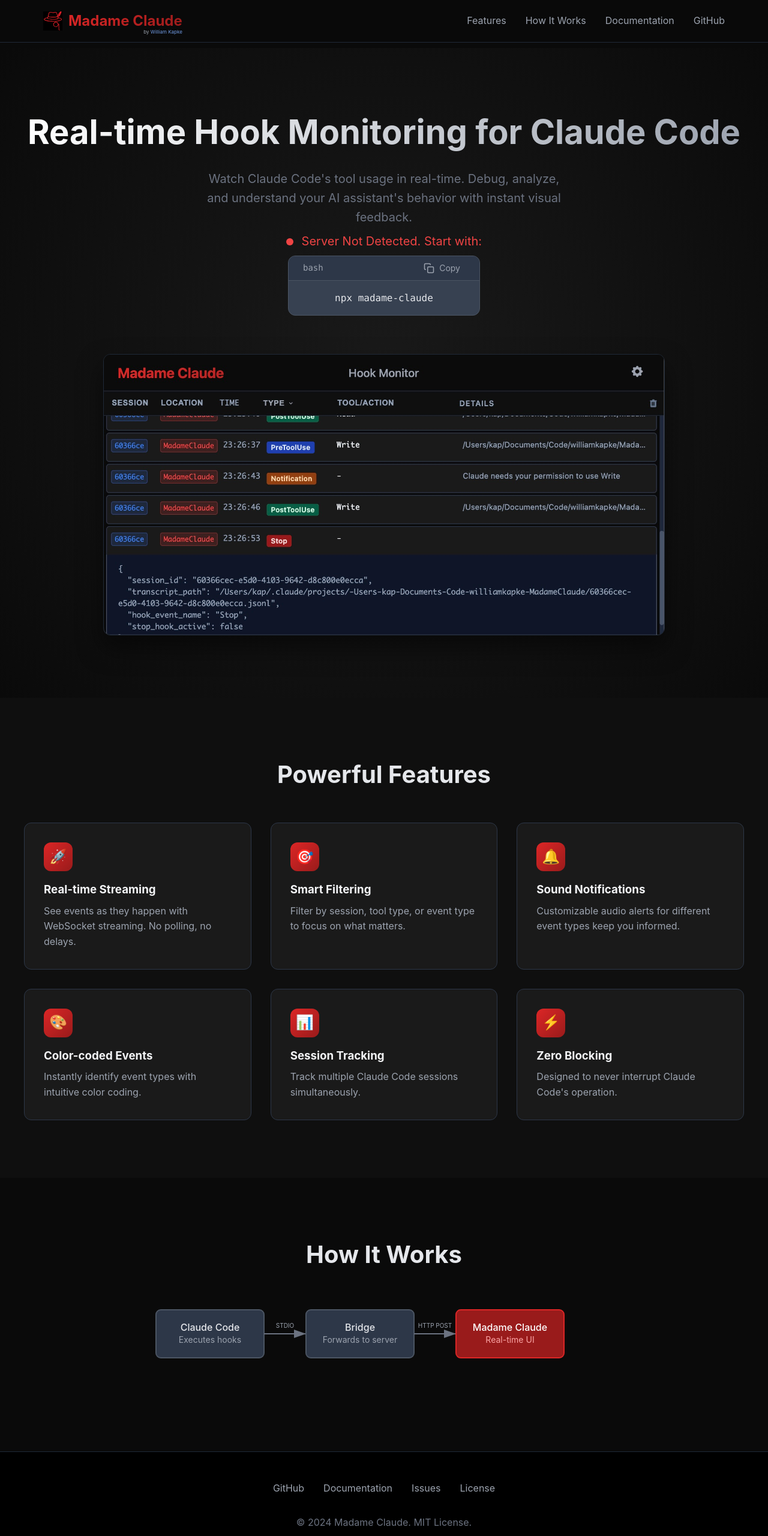
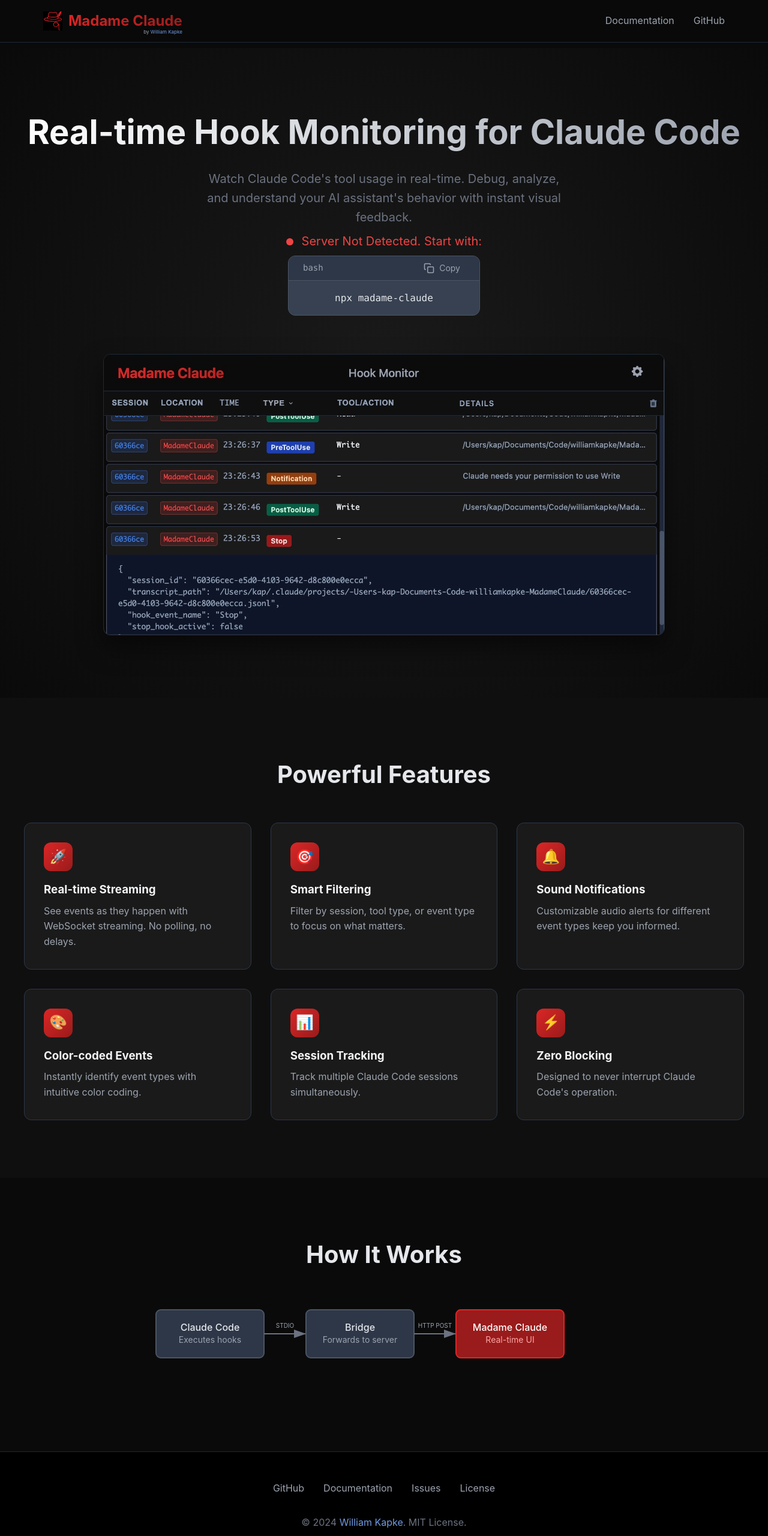
Before and after one commit to williamkapke/MadameClaude, a plain HTML site: page docs/index.html in a window 1280 px wide. Shown: the whole page at 60% size. Drawn offline with Linux system fonts and the light colour scheme; no server answers.

Commit message:
Update landing page header and footer
- Remove Features and How It Works links from navigation
- Add GitHub link to copyright name with matching header color

```diff
--- a/docs/index.html
+++ b/docs/index.html
@@ -18,8 +18,6 @@
                 </div>
             </div>
             <ul class="nav-links">
-                <li><a href="#features">Features</a></li>
-                <li><a href="#how-it-works">How It Works</a></li>
                 <li><a href="https://github.com/williamkapke/MadameClaude#readme">Documentation</a></li>
                 <li><a href="https://github.com/williamkapke/MadameClaude">GitHub</a></li>
             </ul>
@@ -156,7 +154,7 @@
                 <a href="https://github.com/williamkapke/MadameClaude/issues">Issues</a>
                 <a href="https://github.com/williamkapke/MadameClaude/blob/main/LICENSE">License</a>
             </div>
-            <p style="color: #6b7280;">© 2024 Madame Claude. MIT License.</p>
+            <p style="color: #6b7280;">© 2024 <a href="https://github.com/williamkapke" style="color: #709ae2; text-decoration: none;">William Kapke</a>. MIT License.</p>
         </div>
     </footer>
     <script src="landing.js"></script>
```
